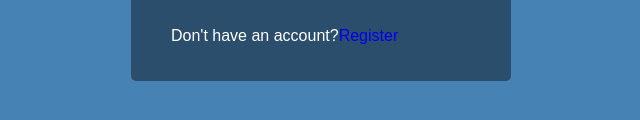
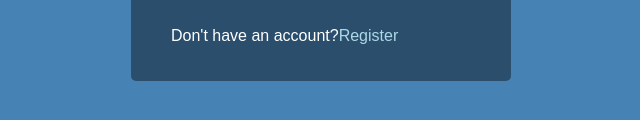
Before and after one commit to milzags/form-wave-animation, a plain HTML site: page index.html in a window 1280 px wide. Shown: the part 512-632 px from the top of the page, 319-959 px from the left. Drawn offline with Linux system fonts and the light colour scheme; a web font is replaced by a local one.

Commit message:
fixed typo

```diff
--- a/style.css
+++ b/style.css
@@ -32,7 +32,7 @@ body {
 
 .container a {
     text-decoration: none;
-    color: lightblue:
+    color: lightblue;
 }
 
 .btn {
```
